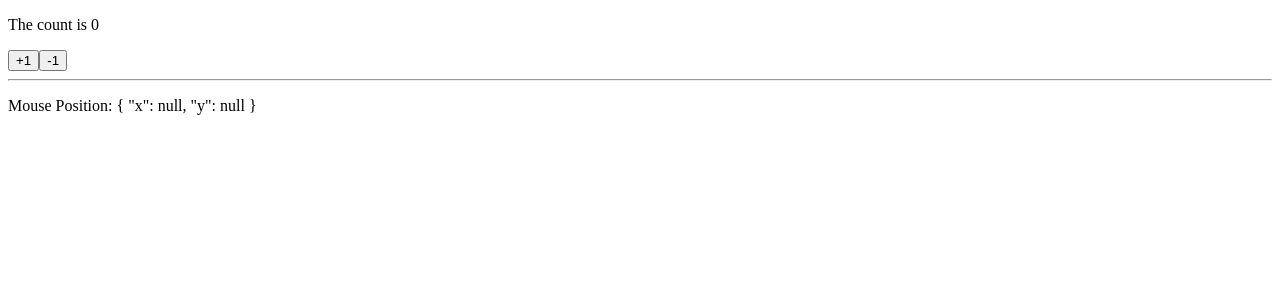
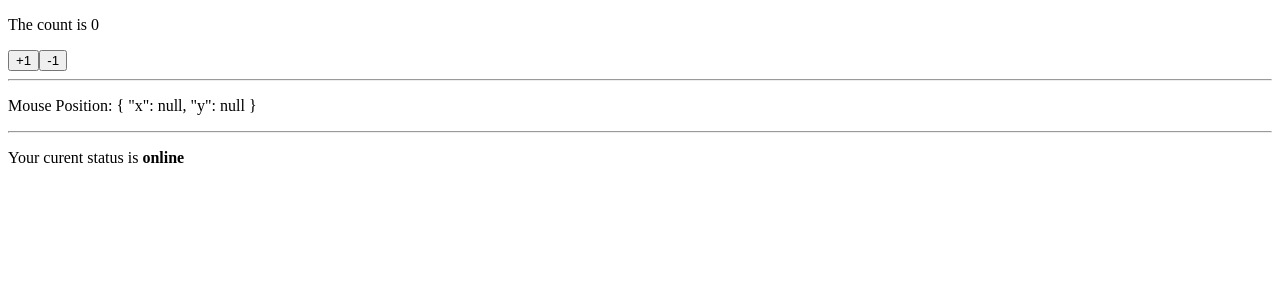
Before and after one commit to Snejka/react-hooks-intro, a React (Create React App) app: page / in a window 1280 px wide. Shown: the top 300 px of the page. Built offline with nearby package versions, Linux system fonts and the light colour scheme.

Commit message:
Working with multiple eventListeners to set state

```diff
--- a/src/App.js
+++ b/src/App.js
@@ -3,17 +3,23 @@ import { useState, useEffect } from "react";
 function App() {
   const [ count, setCount ] = useState(0)
   const [ mousePosition, setMousePosition ] = useState({ x: null, y: null });
+  //This sets useState to be a value that comes from external API in this case 'navigator'
+  const [status, setStatus ] = useState(navigator.onLine);
 
   //Normaly Executed after every render
   useEffect(() => {
-    console.log("useEffect");
+    //console.log("useEffect");
     document.title = `Current counter value is ${count}!`;
     window.addEventListener('mousemove', handleMouseMove);
+    window.addEventListener('online', handleOnliineStatus);
+    window.addEventListener('offline', handleOfflineStatus);
 
     //This function cleans eventListener on component unmount
     //It is also called every time before the effect runs to cleanup last run
     return () => {
       window.removeEventListener('mousemove', handleMouseMove);
+      window.removeEventListener('online', handleOnliineStatus);
+      window.removeEventListener('offline', handleOfflineStatus);
     }
   },
 
@@ -33,6 +39,9 @@ function App() {
     setMousePosition({ x: event.pageX, y: event.pageY });
   };
 
+  const handleOnliineStatus = () => setStatus(true);
+  const handleOfflineStatus = () => setStatus(false);
+
   return (
     <>
       <p>The count is { count }</p>
@@ -42,6 +51,10 @@ function App() {
       <hr />
 
       <p>Mouse Position: {JSON.stringify(mousePosition, null, 2)}</p>
+
+      <hr />
+
+      <p>Your curent status is <strong>{`${status ? "online" : "offline"}`}</strong></p>
     </>
   );
 }
```
